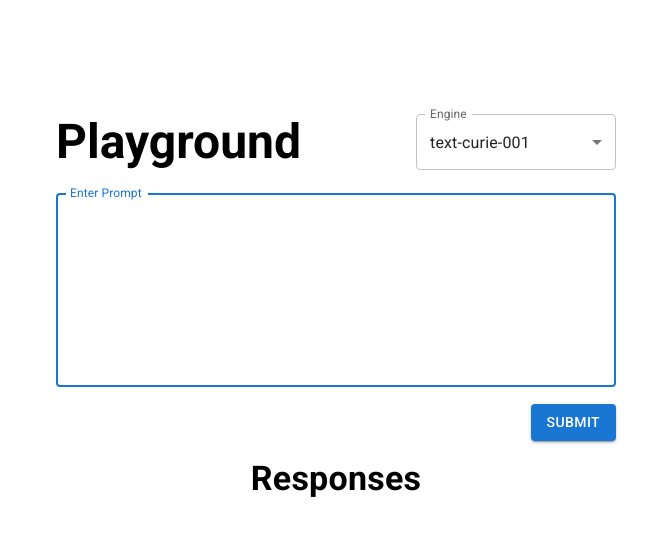
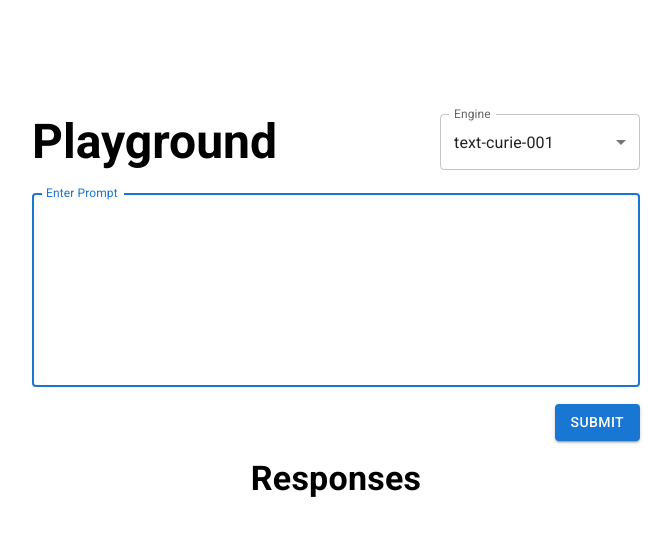
Before and after one commit to RobPanneton/Shopify_Application, a React (Create React App) app in the folder app/: page / in a window 1280 px wide. Shown: the top 536 px of the page, without its empty margins (304-976 px from the left). Built offline with nearby package versions, Linux system fonts and the light colour scheme.

Commit message:
add dynamic sizing for the app

```diff
--- a/app/src/pages/MainPage.js
+++ b/app/src/pages/MainPage.js
@@ -4,14 +4,13 @@ import { Form } from "../components/mainPage/Form";
 import { Results } from "../components/mainPage/Results";
 
 import { Container } from "@mui/material";
-
 import styled from "styled-components";
 
 export const MainPage = () => {
   return (
     <>
       <MainWrapper>
-        <ContentWrapper maxWidth='50%' sx={{ borderRadius: "11px" }}>
+        <ContentWrapper sx={{ borderRadius: "11px" }}>
           <Form />
           <Results />
         </ContentWrapper>
@@ -33,9 +32,13 @@ const MainWrapper = styled(Container)`
   font-family: "Quicksand";
 `;
 
-const ContentWrapper = styled(Container)`
+const ContentWrapper = styled.div`
   margin: 72px auto 0 auto;
   max-width: 50%;
+
+  @media only screen and (max-width: 900px) {
+    max-width: 100%;
+  }
 
   div.submit-div {
     display: flex;
```
